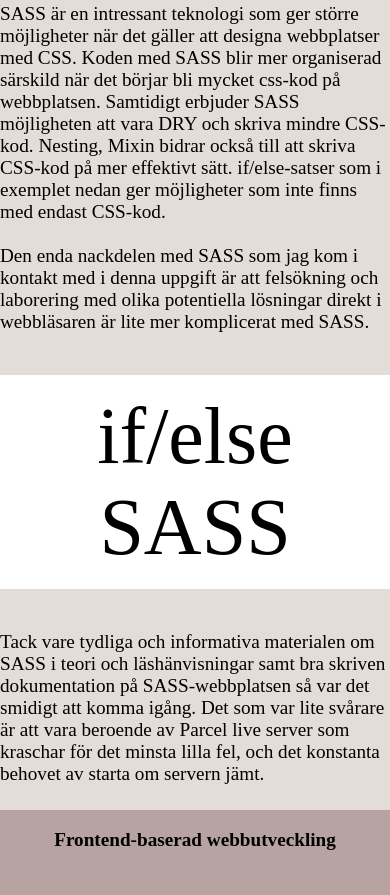
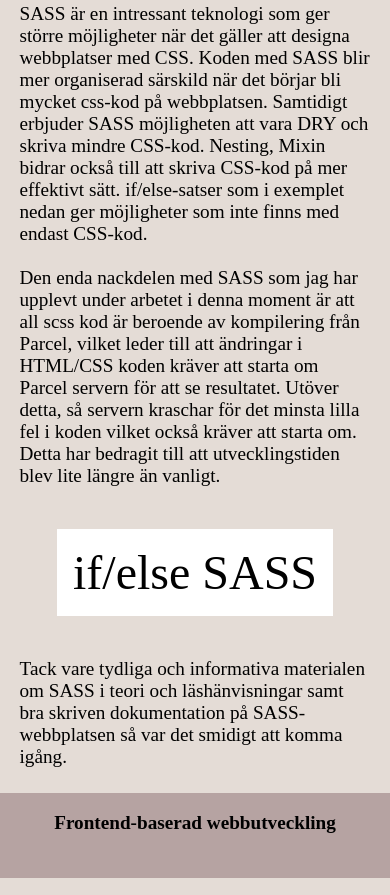
Before and after one commit to Himoazo/sass, a website built with Parcel: page src/sass.html in a window 390 px wide. Shown: the part 466-1361 px from the top of the page. Built offline with nearby package versions, Linux system fonts and the light colour scheme.

Commit message:
Final fixes and comments

```diff
--- a/src/css/_base.scss
+++ b/src/css/_base.scss
@@ -1,3 +1,4 @@
+/* Menyknapps design */
 @mixin menuButton {
     display: flex;
     align-items: center;
@@ -7,6 +8,7 @@
     cursor: pointer;
 }
 
+/* textBox (if/else sass) färgval */
 @mixin boxColor($hex){
     @if $hex == light {
       background-color: white;
@@ -14,10 +16,11 @@
       background-color: red;
     }
   }
-
+/* färgtema färgvariabler */
 $menu-color: #b6a3a2;
 $generalCoolor: #ece5e0;
 
+/* Extend */
 .text{
     font-size: larger;
     max-width: 75ch;
--- a/src/css/_layout.scss
+++ b/src/css/_layout.scss
@@ -172,7 +172,7 @@
     }
 }
 /* Större skärmas - gör menyn som inline */
-@media only screen and (min-width: 992px) {
+@media only screen and (min-width: 801px) {
     header {
         padding: 0 3em;
     }
@@ -208,10 +208,19 @@
     }
 }
 
-@media only screen and (max-width: 992px){
+@media only screen and (max-width: 800px){
     .pics{
         img{
             width: 75%;
         }
     }
+
+    .text{
+
+        max-width: 90%;
+    }
+
+    .TextBox{
+        font-size: 3em;
+    }
 }
--- a/src/sass.html
+++ b/src/sass.html
@@ -55,8 +55,10 @@
             erbjuder SASS möjligheten att vara DRY och skriva mindre CSS-kod.
             Nesting, Mixin bidrar också till att skriva CSS-kod på mer effektivt sätt. if/else-satser som i exemplet nedan
             ger möjligheter som inte finns med endast CSS-kod. <br><br>
-            Den enda nackdelen med SASS som jag kom i kontakt med i denna uppgift är att felsökning och laborering
-            med olika potentiella lösningar direkt i webbläsaren är lite mer komplicerat med SASS.
+            Den enda nackdelen med SASS som jag har upplevt under arbetet i denna moment är att all scss kod är beroende av
+            kompilering från Parcel, vilket leder till att ändringar i HTML/CSS koden kräver att starta om Parcel servern
+            för att se resultatet. Utöver detta, så servern kraschar för det minsta lilla fel i koden vilket också
+            kräver att starta om. Detta har bedragit till att utvecklingstiden blev lite längre än vanligt.
         </p>
         <div class="TextBox">
             if/else SASS
@@ -64,8 +66,7 @@
 
         <p class="text">
             Tack vare tydliga och informativa materialen om SASS i teori och läshänvisningar samt bra skriven dokumentation
-            på SASS-webbplatsen så var det smidigt att komma igång. Det som var lite svårare är att vara beroende av Parcel
-            live server som kraschar för det minsta lilla fel, och det konstanta behovet av starta om servern jämt.
+            på SASS-webbplatsen så var det smidigt att komma igång.
         </p>
 
 
```
Also changed, not shown: src/index.html (+1 -1 lines).
